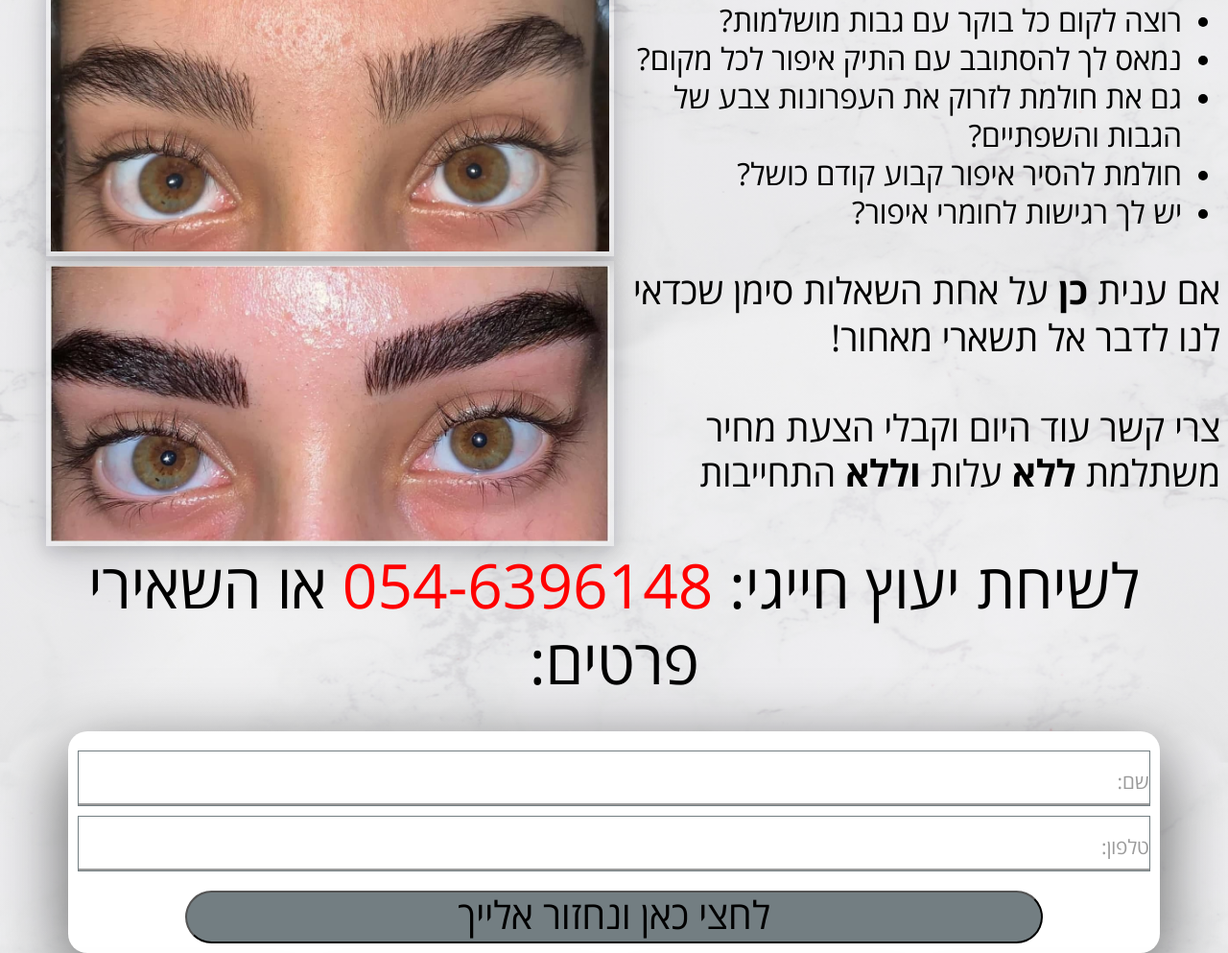
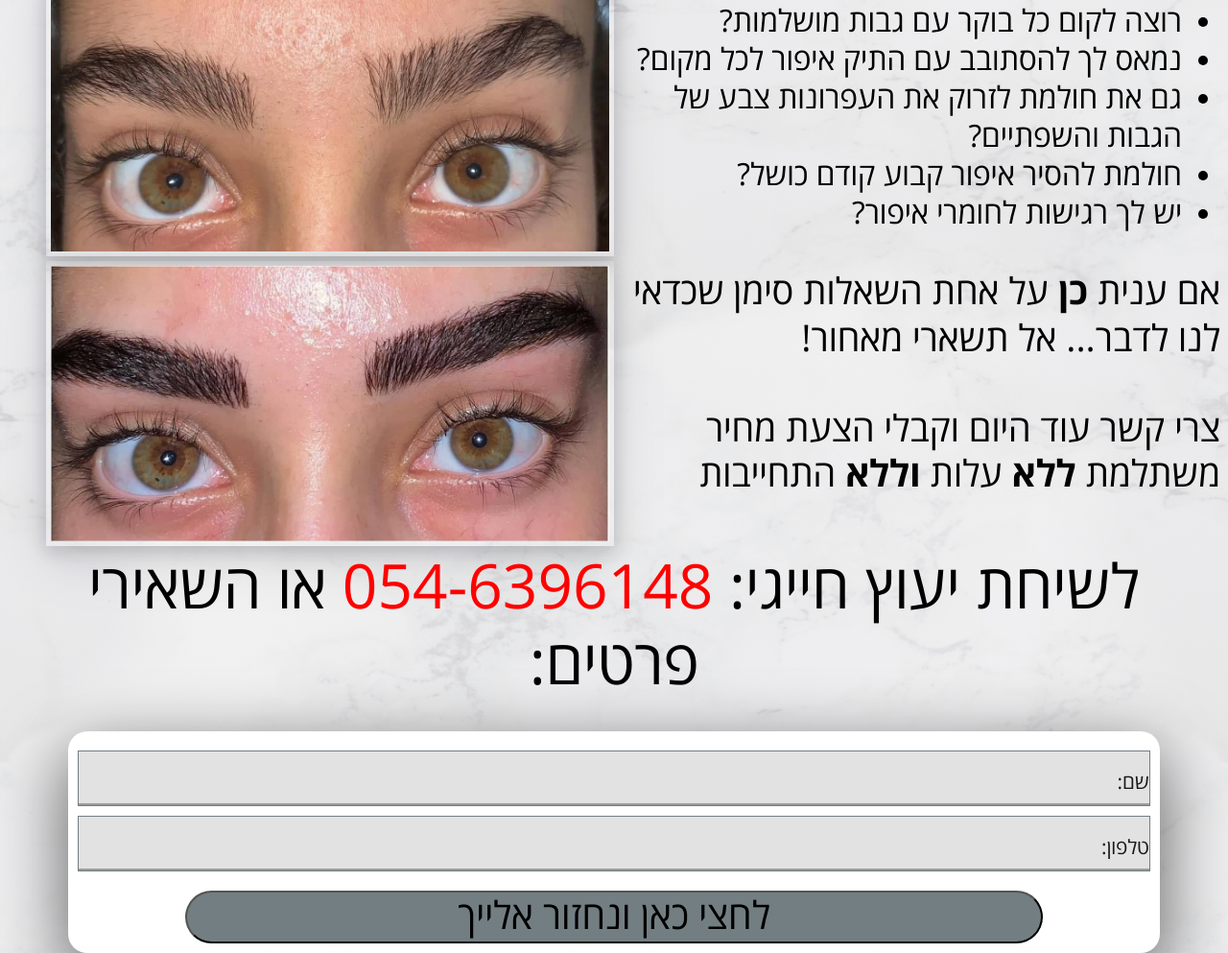
Before and after one commit to nhrnhr0/harelFitoussi, a plain HTML site: page index.html in a window 1280 px wide. Shown: the part 1338-2331 px from the top of the page at 96% size. Drawn offline with Linux system fonts and the light colour scheme.

Commit message:
first draft

```diff
--- a/index.html
+++ b/index.html
@@ -39,7 +39,9 @@
 
             </p>
             <p>
-                אם ענית <span class="mark-strong">כן</span> על אחת השאלות סימן שכדאי לנו לדבר
+                אם ענית
+                <span class="mark-strong">כן</span>
+                על אחת השאלות סימן שכדאי לנו לדבר...
                 אל תשארי מאחור!
                 <br>
                 <br>
--- a/style.scss
+++ b/style.scss
@@ -194,6 +194,12 @@ body {
 $primary: #11998e;
 $secondary: #38ef7d;
 */
+::placeholder {
+    color: red;
+    opacity: 1; /* Firefox */
+  }
+
+
 form {
     $primary: var(--clr-black);
     $secondary: #F1D2B0;
@@ -212,6 +218,7 @@ form {
         padding: 15px 0 0;
         margin-top: 10px;
         width: 100%;
+        background: #e2e2e2;
         border: 1px solid var(--clr-grey);
     }
 
@@ -226,6 +233,7 @@ form {
         padding: 7px 0;
         background: transparent;
         transition: border-color 0.2s;
+
 
         &::placeholder {
             color: transparent;
@@ -244,7 +252,7 @@ form {
         display: block;
         transition: 0.2s;
         font-size: 1rem;
-        color: $gray;
+        color: rgb(24, 24, 24);
     }
 
     .form__field:focus {
```
Also changed, not shown: style.css, 1 other file.
